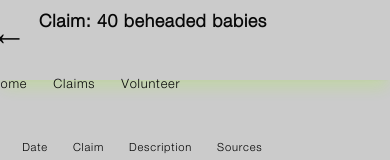
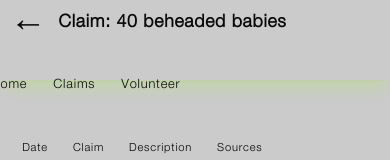
Before and after one commit to tamtzekin/hasbara-tracker, a React (Create React App) app: page /claim-a in a window 390 px wide. Shown: the top 160 px of the page. Built offline with nearby package versions, Linux system fonts and the light colour scheme.

Commit message:
tidy up header on mobile Claim page

```diff
--- a/src/components/ClaimA.js
+++ b/src/components/ClaimA.js
@@ -120,13 +120,12 @@ const ClaimA = () => {
 
                     <td><span class="debunk-tag">Debunk</span></td>
 
-                    <td><details><summary>IOF won't back up decapitated babies claim because it is ‘disrespectful for the dead’<span class="expand-text"></span></summary>
+                    <td><details><summary>IOF won’t back up decapitated babies claim because it is ‘disrespectful for the dead’<span class="expand-text"></span></summary>
                     Israeli occupation force soldier Major Nir Dinar said the IOF refused to share the exact number of babies killed or how many had been beheaded as it is "disrespectful for the dead".
                     </details></td>
 
                     <td>
-                        <a href="https://archive.ph/Otjey" target="_blank" rel="noreferrer"><span class="link-icon"></span>Insider: IDF says it won't back up its claim that Hamas decapitated babies in Israel because it is ‘disrespectful for the dead’</a></td>
-
+                        <a href="https://archive.ph/Otjey" target="_blank" rel="noreferrer"><span class="link-icon"></span>Insider: IDF says it won’t back up its claim that Hamas decapitated babies in Israel because it is ‘disrespectful for the dead’</a></td>
                 </tr>
 
 
--- a/src/components/ClaimPage.css
+++ b/src/components/ClaimPage.css
@@ -291,13 +291,13 @@ table.a::selection {
 
     .arrow {
         font-size: 2.3em;
-        top: 2.3%;
-        margin-left: -3%;
+        top: 0.6%;
+        margin-left: 2%;
         position: fixed;
         }
 
     h1.claim-heading {
-        left: 25%;
+        left: 30%;
         margin-top: 2%;
         font-size: 1.1em !important;
     }
```
